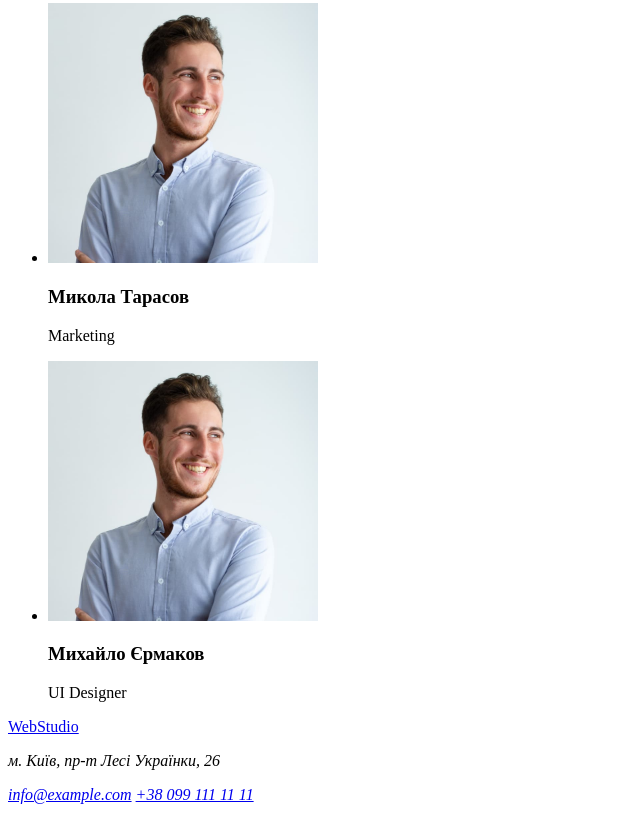
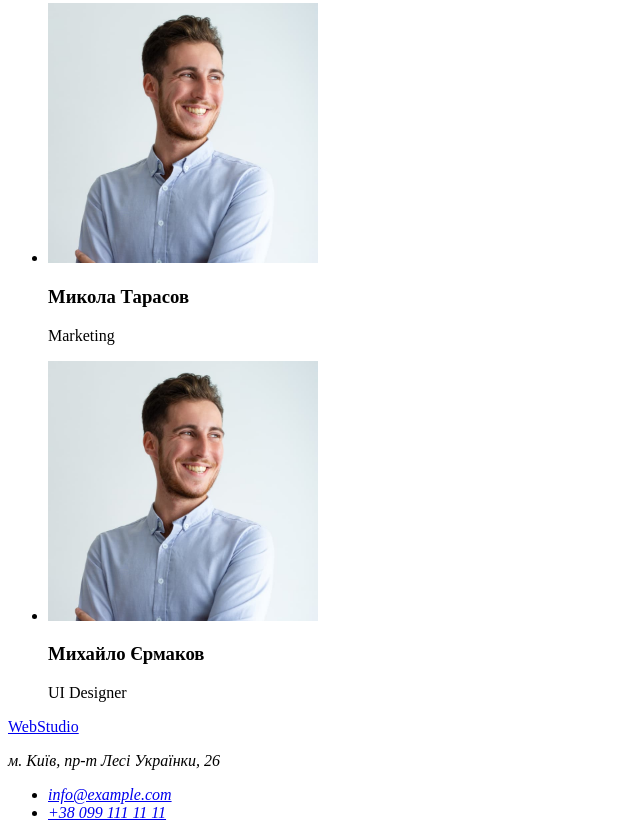
Before and after one commit to Laryk96/goit-markup-hw-01, a plain HTML site: page index.html in a window 1280 px wide. Shown: the part 2346-3184 px from the top of the page, without its empty margins (0-640 px from the left). Before the commit the page ends 3158 px from the top, so only its background shows below. Drawn offline with Linux system fonts and the light colour scheme.

Commit message:
fix address

```diff
--- a/index.html
+++ b/index.html
@@ -88,8 +88,10 @@
         <a href="/">WebStudio</a>
         <address>
             <p>м. Київ, пр-т Лесі Українки, 26</p>
-            <a href="mailto:info@example.com">info@example.com</a>
-            <a href="tel:+380991111111">+38 099 111 11 11</a>
+            <ul>
+                <li><a href="mailto:info@example.com">info@example.com</a></li>
+                <li><a href="tel:+380991111111">+38 099 111 11 11</a></li>
+            </ul>
         </address>
     </footer>
 </body>
```
